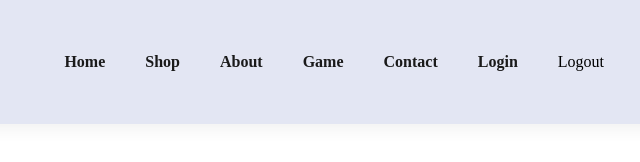
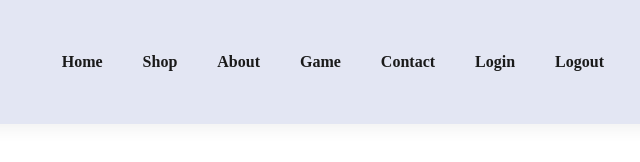
Before and after one commit to clairee15/Assignment2, a plain HTML site: page cart.html in a window 1280 px wide. Shown: the top 162 px of the page, 520-1160 px from the left. Drawn offline with Linux system fonts and the light colour scheme.

Commit message:
logout on nav bar (edited)

```diff
--- a/style(cart).css
+++ b/style(cart).css
@@ -90,6 +90,14 @@
     position: absolute;
     bottom: -4px;
     left: 20px;
+  }
+
+  #nav .logout{
+    text-decoration: none;
+    font-size: 16px;
+    font-weight: 600;
+    color: #1a1a1a;
+    transition: 0.3s ease;
   }
 
   #cart table{
```
